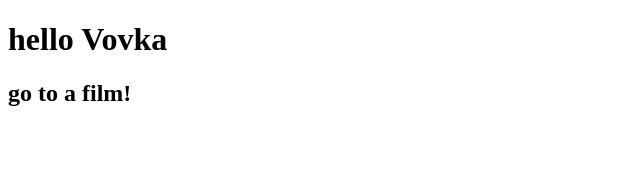
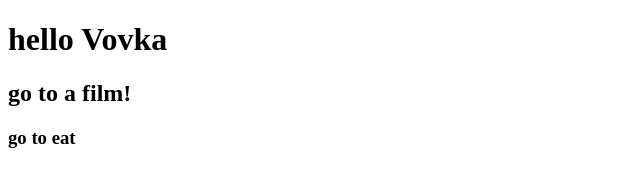
Before and after one commit to OliaChikh/test1, a plain HTML site: page index.html in a window 1280 px wide. Shown: the full height of the page, 0-640 px from the left. Drawn offline with Linux system fonts and the light colour scheme.

Commit message:
add new sentence2

```diff
--- a/index.html
+++ b/index.html
@@ -7,5 +7,6 @@
 <body>
 <h1>hello Vovka</h1>
 	<h2>go to a film!</h2>
+	<h3>go to eat</h3>
 </body>
 </html>
```
